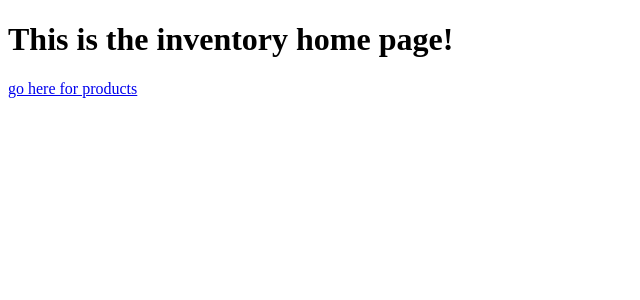
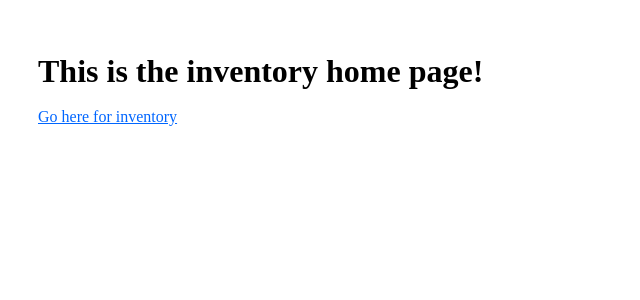
Before and after one commit to kmjungersen/OSF_Inventory_Management_System, a Django app: page / in a window 1280 px wide. Shown: the top 300 px of the page, without its empty margins (0-640 px from the left). Run offline with Django 3.2, Linux system fonts and the light colour scheme.

Commit message:
Added links to Bootstrap CSS sheets in all templates and other minor changes

```diff
--- a/inventory_main/inventory/templates/inventory/add_item.html
+++ b/inventory_main/inventory/templates/inventory/add_item.html
@@ -2,6 +2,9 @@
     <title>Add Item Form</title>
     {% load staticfiles %}
     <link rel="stylesheet" type="text/css" href="{% static 'inventory/site.css' %}">
+    <link href="//maxcdn.bootstrapcdn.com/bootswatch/3.3.4/flatly/bootstrap.min.css" rel="stylesheet">
+
+
 </head>
 
 <body>
--- a/inventory_main/inventory/templates/inventory/add_product.html
+++ b/inventory_main/inventory/templates/inventory/add_product.html
@@ -2,6 +2,9 @@
     <title>Add Product Form</title>
     {% load staticfiles %}
     <link rel="stylesheet" type="text/css" href="{% static 'inventory/site.css' %}">
+    <link href="//maxcdn.bootstrapcdn.com/bootswatch/3.3.4/flatly/bootstrap.min.css" rel="stylesheet">
+
+
 </head>
 <body>
 
--- a/inventory_main/inventory/templates/inventory/checkout_form.html
+++ b/inventory_main/inventory/templates/inventory/checkout_form.html
@@ -5,6 +5,8 @@
     <title>Item Checkout</title>
     {% load staticfiles %}
     <link rel="stylesheet" type="text/css" href="{% static 'inventory/site.css' %}">
+    <link href="//maxcdn.bootstrapcdn.com/bootswatch/3.3.4/flatly/bootstrap.min.css" rel="stylesheet">
+
     <script src="{% static 'inventory/elements.js' %}"></script>
 
 </head>
--- a/inventory_main/inventory/templates/inventory/products.html
+++ b/inventory_main/inventory/templates/inventory/products.html
@@ -5,6 +5,11 @@
     <title>Inventory</title>
     {% load staticfiles %}
     <link rel="stylesheet" type="text/css" href="{% static 'inventory/site.css' %}">
+    <link href="//maxcdn.bootstrapcdn.com/bootswatch/3.3.4/flatly/bootstrap.min.css" rel="stylesheet">
+
+    <script src="https://ajax.googleapis.com/ajax/libs/jquery/1.11.1/jquery.min.js"></script>
+    <script src="http://maxcdn.bootstrapcdn.com/bootstrap/3.2.0/js/bootstrap.min.js"></script>
+
 </head>
 <body>
 
--- a/inventory_main/inventory/templates/inventory/view_checked_out_items.html
+++ b/inventory_main/inventory/templates/inventory/view_checked_out_items.html
@@ -5,6 +5,8 @@
     <title>Checked Out Items</title>
     {% load staticfiles %}
     <link rel="stylesheet" type="text/css" href="{% static 'inventory/site.css' %}">
+    <link href="//maxcdn.bootstrapcdn.com/bootswatch/3.3.4/flatly/bootstrap.min.css" rel="stylesheet">
+
 </head>
 <body>
 
--- a/inventory_main/inventory/templates/inventory/view_item.html
+++ b/inventory_main/inventory/templates/inventory/view_item.html
@@ -1,7 +1,9 @@
 <head>
-    <title>View Product</title>
+    <title>View Item</title>
     {% load staticfiles %}
     <link rel="stylesheet" type="text/css" href="{% static 'inventory/site.css' %}">
+    <link href="//maxcdn.bootstrapcdn.com/bootswatch/3.3.4/flatly/bootstrap.min.css" rel="stylesheet">
+
     <script src="{% static 'inventory/elements.js' %}"></script>
 </head>
 <body>
--- a/inventory_main/inventory/templates/inventory/view_product.html
+++ b/inventory_main/inventory/templates/inventory/view_product.html
@@ -2,6 +2,8 @@
     <title>View Product</title>
     {% load staticfiles %}
     <link rel="stylesheet" type="text/css" href="{% static 'inventory/site.css' %}">
+    <link href="//maxcdn.bootstrapcdn.com/bootswatch/3.3.4/flatly/bootstrap.min.css" rel="stylesheet">
+
 
 </head>
 <body>
--- a/inventory_main/templates/index.html
+++ b/inventory_main/templates/index.html
@@ -2,12 +2,17 @@
 <html>
 <head lang="en">
     <meta charset="UTF-8">
-    <title></title>
+    <title>OSF Inventory Management System</title>
+
+    {% load staticfiles %}
+    <link rel="stylesheet" type="text/css" href="{% static 'inventory/site.css' %}">
+    <script src="{% static 'inventory/elements.js' %}"></script>
+
 </head>
 <body>
     <h1>This is the inventory home page!</h1>
 
-    <a href="products">go here for products</a>
+    <a href="inventory/">Go here for inventory</a>
 
 </body>
 </html>
```
